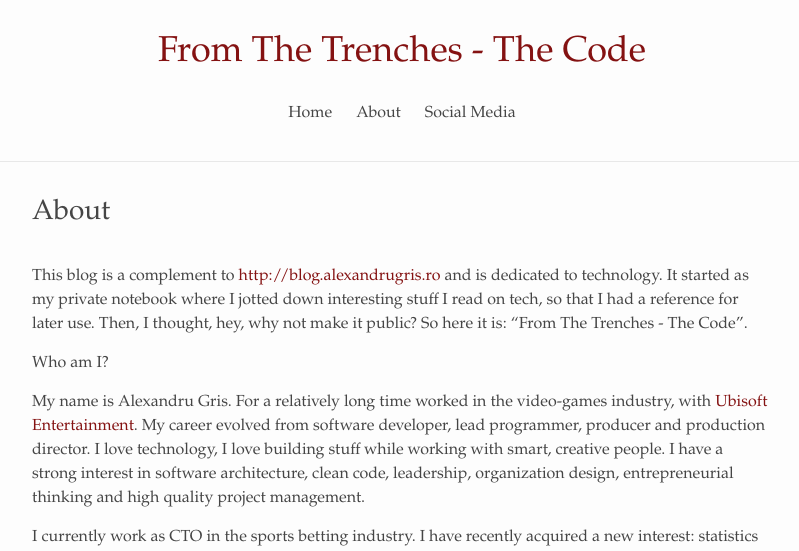
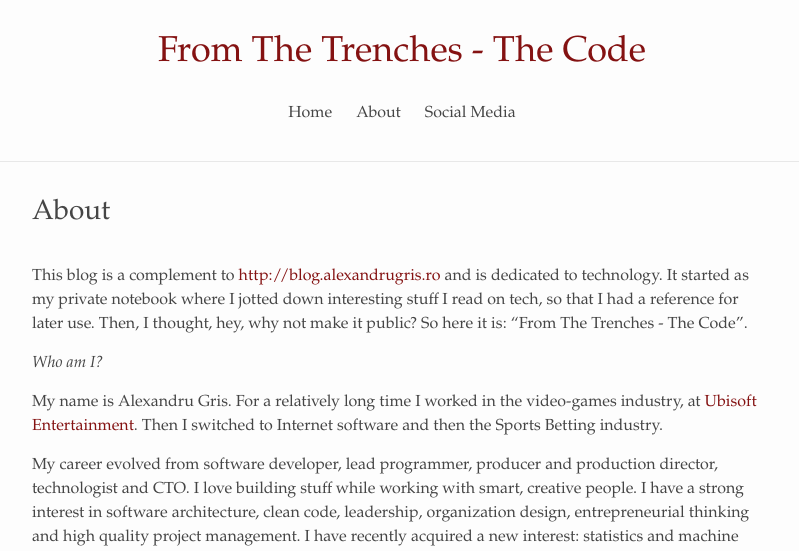
Before and after one commit to alexandrugris/my-jekyll-tech-blog, a Jekyll site: the page built from MyBlog/about.md, in a window 1280 px wide. Shown: the top 551 px of the page, without its empty margins (238-1037 px from the left). Built offline with Jekyll 4.4.1, drawn with Linux system fonts in a browser that asks for light colours; some of the changed text lies outside the part shown.

Commit message:
small changes to about

```diff
--- a/MyBlog/about.md
+++ b/MyBlog/about.md
@@ -5,11 +5,12 @@ permalink: /about/
 ---
 This blog is a complement to [http://blog.alexandrugris.ro](http://blog.alexandrugris.ro) and is dedicated to technology. It started as my private notebook where I jotted down interesting stuff I read on tech, so that I had a reference for later use. Then, I thought, hey, why not make it public? So here it is: “From The Trenches - The Code”.
 
-Who am I?
+*Who am I?*
 
-My name is Alexandru Gris. For a relatively long time worked in the video-games industry, with [Ubisoft Entertainment](https://www.ubisoft.com/en-GB/).
-My career evolved from software developer, lead programmer, producer and production director. I love technology, I love building stuff while working with smart, creative people.  I have a strong interest in software architecture, clean code, leadership, organization design, entrepreneurial thinking and high quality project management.
+My name is Alexandru Gris. For a relatively long time I worked in the video-games industry, at [Ubisoft Entertainment](https://www.ubisoft.com/en-GB/). Then I switched to Internet software and then the Sports Betting industry.
 
-I currently work as CTO in the sports betting industry. I have recently acquired a new interest: statistics and machine learning, thus some of the posts on this blog are related to that.
+My career evolved from software developer, lead programmer, producer and production director, technologist and CTO. I love building stuff while working with smart, creative people.  I have a strong interest in software architecture, clean code, leadership, organization design, entrepreneurial thinking and high quality project management. I have recently acquired a new interest: statistics and machine learning, thus some of the posts on this blog are related to that.
 
 ![certificate_stats](../assets/certificate_stats.png)
+
+Thanks for visiting! If you find anything interesting on this blog, please don't hesitate to reach out.
```
